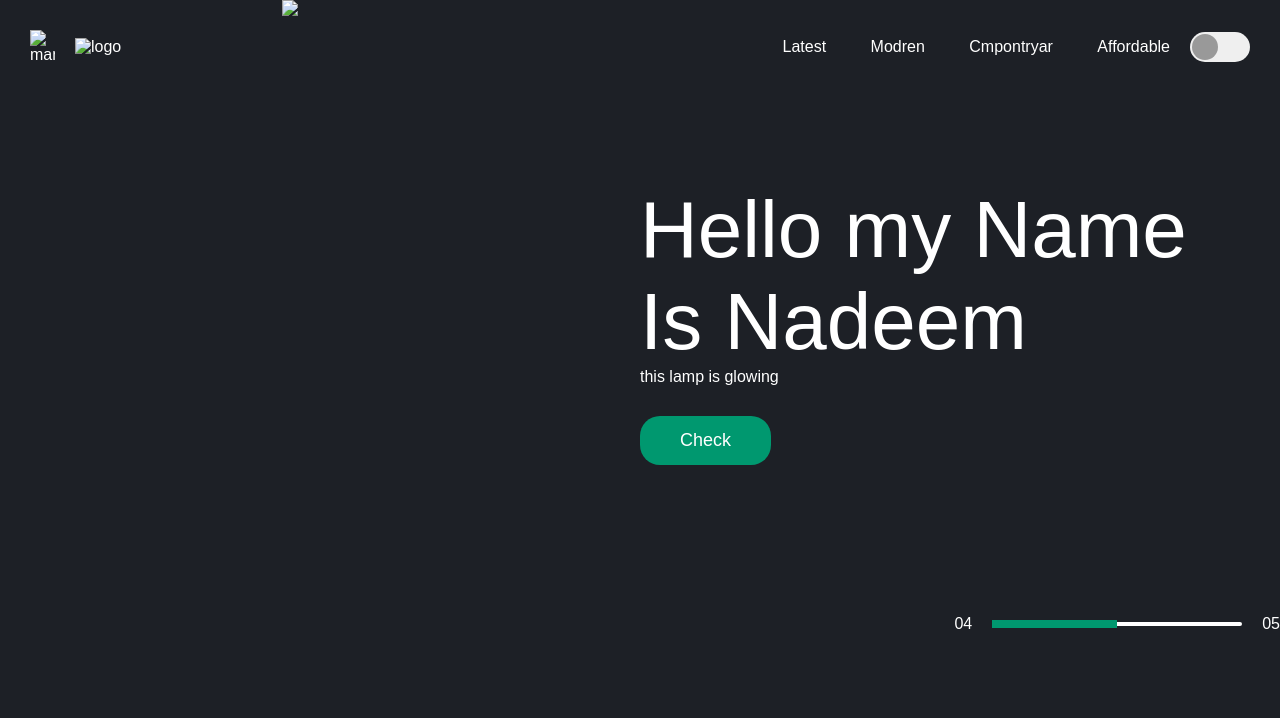
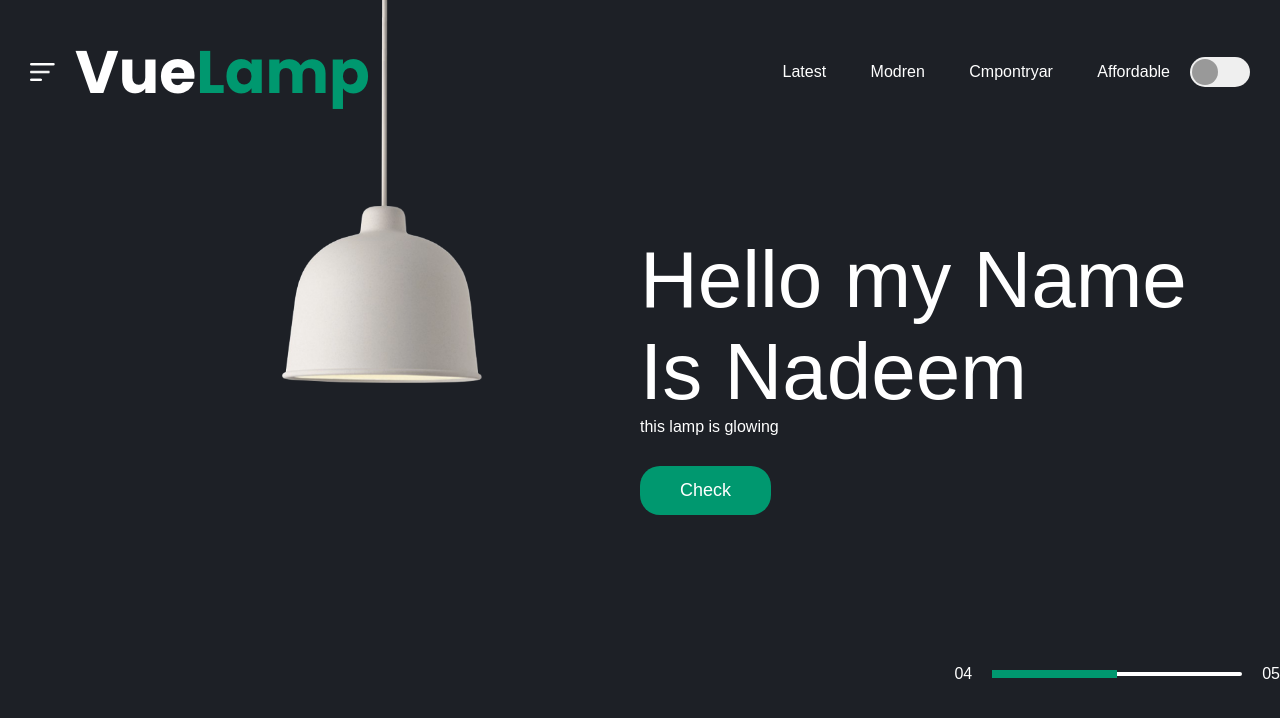
Before and after one commit to Nad2003/modren_web, a plain HTML site: page index.html in a window 1280 px wide. Drawn offline with Linux system fonts and the light colour scheme; the site is published under a folder, as on GitHub Pages, so addresses that start at the root find nothing.

Commit message:
Update index.html

```diff
--- a/index.html
+++ b/index.html
@@ -10,8 +10,8 @@
 <body>
     <div class="hero">
         <nav>
-            <img src="/webimg/menu.png" alt="manu" class="manu">
-            <img src="/webimg/logo.png" alt="logo" class="logo'">
+            <img src="webimg/menu.png" alt="manu" class="manu">
+            <img src="webimg/logo.png" alt="logo" class="logo'">
         <ul>
             <li><a href="#">Latest</a></li>
             <li><a href="#">Modren</a></li>
@@ -24,8 +24,8 @@
 
         </nav>
         <div class="lamp-container">
-            <img src="/webimg/lamp.png" class="lamp">
-            <img src="/webimg/light.png" class="light" id="light">
+            <img src="webimg/lamp.png" class="lamp">
+            <img src="webimg/light.png" class="light" id="light">
 
         </div>
         <div class="text-container">
```
